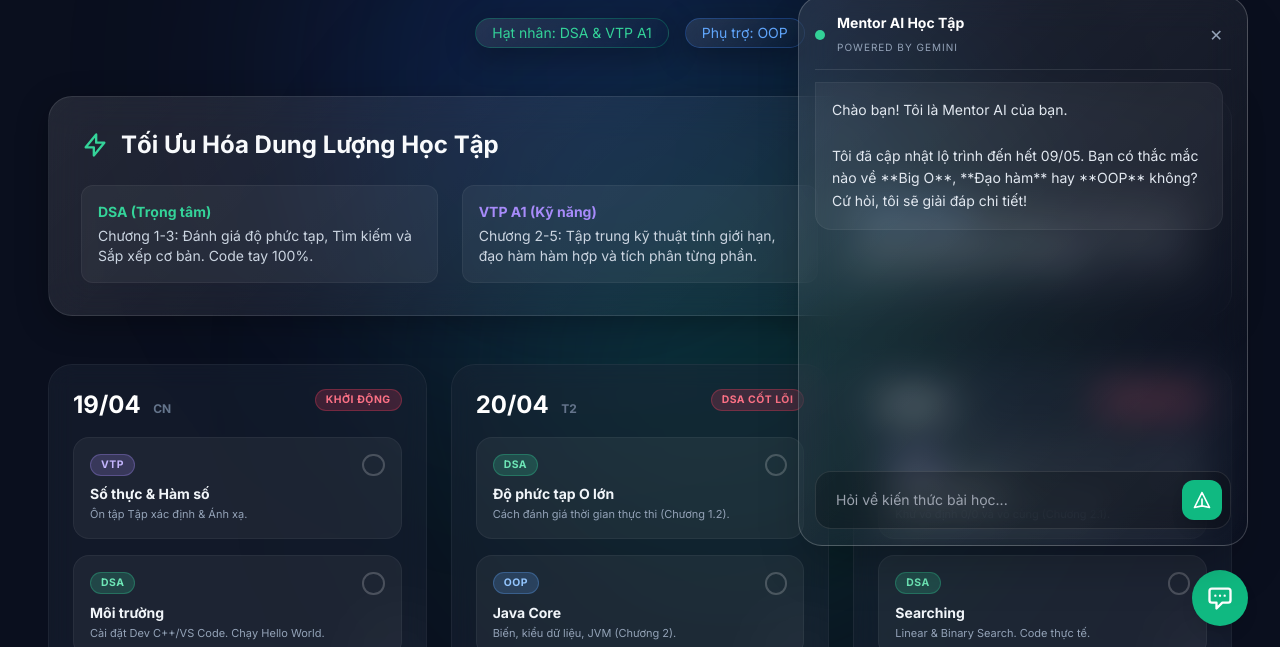
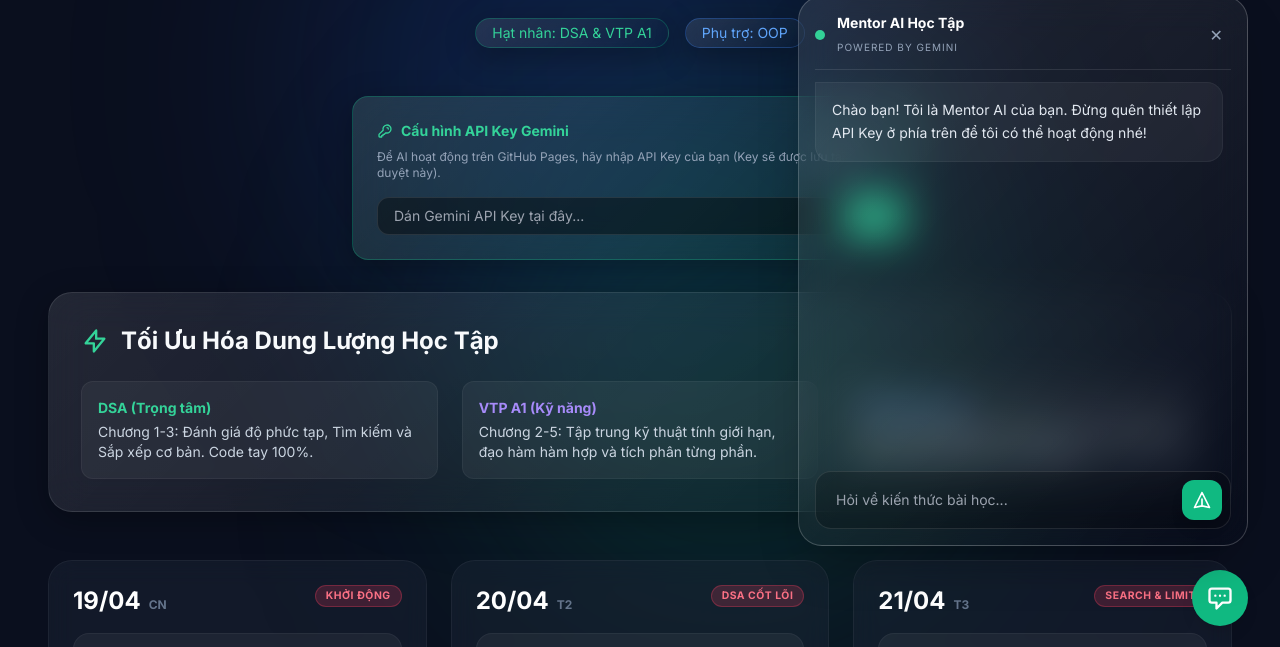
Before and after one commit to TDCDanh/hoc-html-3-ngay, a plain HTML site: page index.html in a window 1280 px wide. Both pictures are taken after a click on the button 1220 px from the left and 740 px from the top of the page. Shown: the part 142-789 px from the top of the page. Drawn offline with nearby package versions, Linux system fonts and the light colour scheme.

Commit message:
new update HK3

```diff
--- a/index.html
+++ b/index.html
@@ -5,7 +5,6 @@
     <meta name="viewport" content="width=device-width, initial-scale=1.0" />
     <title>Kế Hoạch Học Tập Trọng Điểm - Liquid Glass</title>
     <script src="https://cdn.tailwindcss.com"></script>
-    <!-- Thêm thư viện marked để render markdown cho câu trả lời AI -->
     <script src="https://cdn.jsdelivr.net/npm/marked/marked.min.js"></script>
     <script>
       tailwind.config = {
@@ -144,7 +143,6 @@
         animation: fadeIn 0.3s ease-out forwards;
       }
 
-      /* Định dạng nội dung Markdown bên trong tin nhắn AI */
       .markdown-content p {
         margin-bottom: 0.75rem;
       }
@@ -198,6 +196,50 @@
         </div>
       </header>
 
+      <!-- API Key Setup (Chỉ hiện khi chưa có key) -->
+      <section id="api-setup" class="mb-8 max-w-xl mx-auto hidden">
+        <div
+          class="glass-panel p-6 rounded-2xl border-emerald-500/30 bg-emerald-500/5"
+        >
+          <h3
+            class="text-emerald-400 font-bold mb-2 flex items-center gap-2 text-sm"
+          >
+            <svg
+              class="w-4 h-4"
+              fill="none"
+              stroke="currentColor"
+              viewBox="0 0 24 24"
+            >
+              <path
+                stroke-linecap="round"
+                stroke-linejoin="round"
+                stroke-width="2"
+                d="M15 7a2 2 0 012 2m4 0a6 6 0 01-7.743 5.743L11 17H9v2H7v2H4a1 1 0 01-1-1v-2.586a1 1 0 01.293-.707l5.964-5.964A6 6 0 1121 9z"
+              ></path>
+            </svg>
+            Cấu hình API Key Gemini
+          </h3>
+          <p class="text-slate-400 text-xs mb-4">
+            Để AI hoạt động trên GitHub Pages, hãy nhập API Key của bạn (Key sẽ
+            được lưu tại trình duyệt này).
+          </p>
+          <div class="flex gap-2">
+            <input
+              type="password"
+              id="api-key-input"
+              placeholder="Dán Gemini API Key tại đây..."
+              class="flex-1 bg-black/40 border border-white/10 rounded-xl px-4 py-2 text-sm text-white focus:border-emerald-500 outline-none"
+            />
+            <button
+              onclick="saveApiKey()"
+              class="bg-emerald-500 text-white px-4 py-2 rounded-xl text-sm font-bold hover:bg-emerald-600 transition-colors"
+            >
+              Lưu
+            </button>
+          </div>
+        </div>
+      </section>
+
       <section class="mb-12">
         <div class="glass-panel rounded-3xl p-8 border-white/10">
           <h2 class="text-2xl font-bold mb-6 flex items-center gap-3">
@@ -243,9 +285,7 @@
       <div
         id="schedule-container"
         class="grid grid-cols-1 md:grid-cols-2 xl:grid-cols-3 gap-6"
-      >
-        <!-- Render by JS -->
-      </div>
+      ></div>
     </div>
 
     <!-- AI Chat Widget -->
@@ -273,7 +313,6 @@
         id="chat-box"
         class="absolute bottom-20 right-0 w-[90vw] md:w-[450px] h-[550px] glass-panel rounded-3xl p-4 flex flex-col opacity-0 scale-95 pointer-events-none transition-all duration-300 origin-bottom-right shadow-2xl border-white/20 overflow-hidden"
       >
-        <!-- Header -->
         <div
           class="flex items-center justify-between border-b border-white/10 pb-3 mb-3"
         >
@@ -298,23 +337,18 @@
           </button>
         </div>
 
-        <!-- Messages Container -->
         <div
           id="chat-content"
-          class="flex-1 overflow-y-auto space-y-4 pr-2 mb-4 scroll-smooth"
+          class="flex-1 overflow-y-auto space-y-4 pr-2 mb-4 scroll-smooth text-slate-200"
         >
           <div
-            class="bg-white/5 p-4 rounded-2xl rounded-tl-none border border-white/5 text-sm leading-relaxed message-anim text-slate-200"
+            class="bg-white/5 p-4 rounded-2xl rounded-tl-none border border-white/5 text-sm leading-relaxed message-anim"
           >
-            Chào bạn! Tôi là Mentor AI của bạn.
-            <br /><br />
-            Tôi đã cập nhật lộ trình đến hết 09/05. Bạn có thắc mắc nào về **Big
-            O**, **Đạo hàm** hay **OOP** không? Cứ hỏi, tôi sẽ giải đáp chi
-            tiết!
+            Chào bạn! Tôi là Mentor AI của bạn. Đừng quên thiết lập API Key ở
+            phía trên để tôi có thể hoạt động nhé!
           </div>
         </div>
 
-        <!-- Input Area -->
         <div
           class="relative flex gap-2 bg-black/20 p-2 rounded-2xl border border-white/10"
         >
@@ -349,10 +383,20 @@
     </div>
 
     <script>
-      const apiKey = "";
+      // QUAN TRỌNG: Key sẽ được lấy từ localStorage để bảo mật khi push code lên GitHub
+      let CURRENT_API_KEY = localStorage.getItem("GEMINI_API_KEY") || "";
+
+      function saveApiKey() {
+        const val = document.getElementById("api-key-input").value.trim();
+        if (val) {
+          localStorage.setItem("GEMINI_API_KEY", val);
+          CURRENT_API_KEY = val;
+          document.getElementById("api-setup").classList.add("hidden");
+          alert("Đã lưu API Key! Bạn có thể bắt đầu chat.");
+        }
+      }
 
       const studyData = [
-        // Tuần 1: 19/04 - 25/04
         {
           date: "19/04",
           day: "CN",
@@ -472,8 +516,6 @@
             desc: "Nghỉ ngơi hoặc học bù nội dung thiếu.",
           },
         },
-
-        // Tuần 2: 26/04 - 02/05
         {
           date: "26/04",
           day: "CN",
@@ -593,8 +635,6 @@
             desc: "Xem lại toàn bộ CTDL danh sách.",
           },
         },
-
-        // Tuần 3: 03/05 - 09/05
         {
           date: "03/05",
           day: "CN",
@@ -724,12 +764,17 @@
       }
 
       async function sendMessage() {
+        if (!CURRENT_API_KEY) {
+          alert("Vui lòng nhập API Key ở phía trên để trò chuyện với AI.");
+          document.getElementById("api-setup").classList.remove("hidden");
+          return;
+        }
+
         const input = document.getElementById("chat-input");
         const container = document.getElementById("chat-content");
         const text = input.value.trim();
         if (!text) return;
 
-        // User Message
         const userMsg = document.createElement("div");
         userMsg.className =
           "bg-emerald-500/20 p-3 rounded-2xl rounded-tr-none border border-emerald-500/20 text-sm ml-8 text-right message-anim text-white";
@@ -738,7 +783,6 @@
         input.value = "";
         container.scrollTop = container.scrollHeight;
 
-        // Loading Indicator
         const loading = document.createElement("div");
         loading.className =
           "bg-white/5 p-3 rounded-2xl rounded-tl-none border border-white/5 text-sm italic text-slate-400 w-32 flex justify-center message-anim";
@@ -750,7 +794,7 @@
 
         try {
           const response = await fetchWithRetry(
-            `https://generativelanguage.googleapis.com/v1beta/models/gemini-2.5-flash-preview-09-2025:generateContent?key=${apiKey}`,
+            `https://generativelanguage.googleapis.com/v1beta/models/gemini-2.0-flash:generateContent?key=${CURRENT_API_KEY}`,
             {
               method: "POST",
               headers: { "Content-Type": "application/json" },
@@ -768,6 +812,11 @@
           );
 
           const data = await response.json();
+
+          if (data.error) {
+            throw new Error(data.error.message || "Lỗi API");
+          }
+
           const replyText =
             data.candidates?.[0]?.content?.parts?.[0]?.text ||
             "Xin lỗi, tôi gặp chút trục trặc khi suy nghĩ.";
@@ -776,10 +825,7 @@
           const aiMsg = document.createElement("div");
           aiMsg.className =
             "bg-white/5 p-4 rounded-2xl rounded-tl-none border border-white/5 text-sm leading-relaxed message-anim text-slate-200 markdown-content shadow-inner";
-
-          // Sử dụng marked.js để render Markdown
           aiMsg.innerHTML = marked.parse(replyText);
-
           container.appendChild(aiMsg);
         } catch (error) {
           if (document.getElementById("ai-loading"))
@@ -787,8 +833,7 @@
           const errorMsg = document.createElement("div");
           errorMsg.className =
             "bg-red-500/10 p-3 rounded-2xl text-xs text-red-400 border border-red-500/20 message-anim";
-          errorMsg.textContent =
-            "Không thể kết nối với AI. Vui lòng kiểm tra lại sau.";
+          errorMsg.textContent = `Lỗi: ${error.message}. Kiểm tra API Key của bạn.`;
           container.appendChild(errorMsg);
         }
         container.scrollTop = container.scrollHeight;
@@ -799,10 +844,15 @@
           try {
             const response = await fetch(url, options);
             if (response.ok) return response;
-          } catch (e) {}
+            const errData = await response.json();
+            if (response.status === 400 || response.status === 403)
+              throw new Error(errData.error?.message || "Lỗi API Key");
+          } catch (e) {
+            if (e.message.includes("API Key")) throw e;
+          }
           await new Promise((res) => setTimeout(res, Math.pow(2, i) * 1000));
         }
-        throw new Error("Max retries reached");
+        throw new Error("Không thể kết nối sau nhiều lần thử");
       }
 
       function handleTick(id) {
@@ -813,6 +863,10 @@
       }
 
       function render() {
+        if (!CURRENT_API_KEY) {
+          document.getElementById("api-setup").classList.remove("hidden");
+        }
+
         const container = document.getElementById("schedule-container");
         studyData.forEach((day) => {
           const mChecked = localStorage.getItem(`task_${day.m.id}`) === "true";
@@ -823,13 +877,9 @@
             "glass-card rounded-3xl p-6 flex flex-col gap-4 border-white/5 relative overflow-hidden group/card";
           card.innerHTML = `
                     <div class="flex justify-between items-start relative z-10">
-                        <div>
-                            <span class="text-2xl font-black text-white">${day.date}</span>
-                            <span class="text-xs text-slate-500 ml-2 font-bold">${day.day}</span>
-                        </div>
+                        <div><span class="text-2xl font-black text-white">${day.date}</span><span class="text-xs text-slate-500 ml-2 font-bold">${day.day}</span></div>
                         <span class="subject-tag tag-focus">${day.focus}</span>
                     </div>
-
                     <div id="container-${day.m.id}" class="group ${mChecked ? "task-completed" : ""} bg-white/5 p-4 rounded-2xl border border-white/5 transition-all hover:bg-white/10 relative z-10">
                         <div class="flex justify-between items-start mb-2">
                             <span class="subject-tag ${day.m.sub === "DSA" ? "tag-dsa" : day.m.sub === "VTP" ? "tag-vtp" : "tag-oop"}">${day.m.sub}</span>
@@ -840,7 +890,6 @@
                             <p class="text-[11px] text-slate-400 leading-tight">${day.m.desc}</p>
                         </div>
                     </div>
-
                     <div id="container-${day.a.id}" class="group ${aChecked ? "task-completed" : ""} bg-white/5 p-4 rounded-2xl border border-white/5 transition-all hover:bg-white/10 relative z-10">
                         <div class="flex justify-between items-start mb-2">
                             <span class="subject-tag ${day.a.sub === "DSA" ? "tag-dsa" : day.a.sub === "VTP" ? "tag-vtp" : "tag-oop"}">${day.a.sub}</span>
@@ -851,8 +900,6 @@
                             <p class="text-[11px] text-slate-400 leading-tight">${day.a.desc}</p>
                         </div>
                     </div>
-
-                    <!-- Decorative background element -->
                     <div class="absolute -bottom-4 -right-4 w-20 h-20 bg-white/5 rounded-full blur-2xl group-hover/card:bg-white/10 transition-colors"></div>
                 `;
           container.appendChild(card);
```
